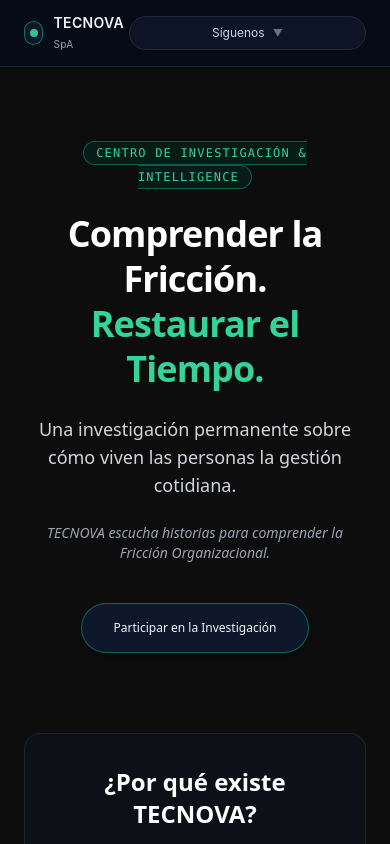
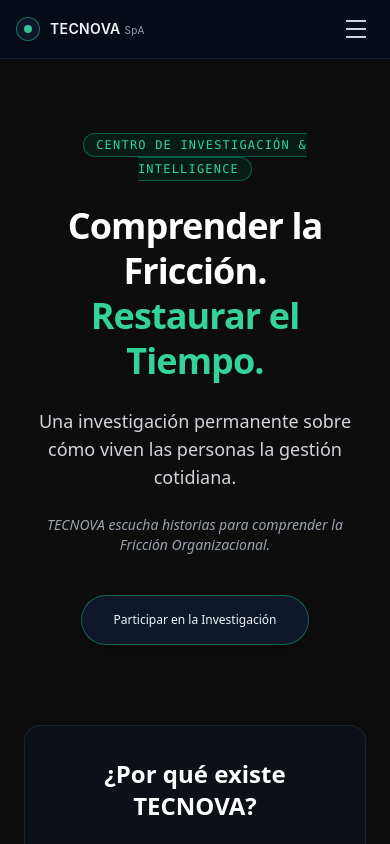
Before and after one commit to tecnova1/tecnova-platform, a Next.js app: page / in a window 390 px wide. Shown: the top 844 px of the page. Built offline with nearby package versions, Linux system fonts and the light colour scheme.

Commit message:
feat: Add mobile hamburger menu to Header component

```diff
--- a/components/layout/Header.tsx
+++ b/components/layout/Header.tsx
@@ -1,26 +1,105 @@
+'use client';
+
 import Link from 'next/link';
+import { useState } from 'react';
+import { motion, AnimatePresence } from 'framer-motion';
 import { SocialMenu } from './SocialMenu';
 import { TecnovaLogo } from '../ui/Logo';
 
 export const Header = () => {
+  const [isMenuOpen, setIsMenuOpen] = useState(false);
+
+  const menuItems = [
+    { label: 'Inicio', href: '/' },
+    { label: 'Nosotros', href: '/nosotros' },
+    { label: 'Investigación', href: '/investigacion' },
+    { label: 'Observatorio', href: '/observatorio' },
+    { label: 'Publicaciones', href: '/publicaciones' },
+    { label: 'Contacto', href: '/contacto' },
+  ];
+
   return (
-    <header className="sticky top-0 z-40 bg-[#070c18]/90 backdrop-blur border-b border-slate-800/80 px-6 py-4">
+    <header className="sticky top-0 z-40 bg-[#070c18]/90 backdrop-blur border-b border-slate-800/80 px-4 sm:px-6 py-3 sm:py-4">
       <div className="max-w-6xl mx-auto flex justify-between items-center">
         <Link href="/">
           <TecnovaLogo />
         </Link>
 
+        {/* Desktop Navigation */}
         <nav className="hidden md:flex items-center space-x-8 text-xs text-slate-400 tracking-wide">
-          <Link href="/" className="hover:text-slate-100 transition">Inicio</Link>
-          <Link href="/nosotros" className="hover:text-slate-100 transition">Nosotros</Link>
-          <Link href="/investigacion" className="hover:text-slate-100 transition">Investigación</Link>
-          <Link href="/observatorio" className="hover:text-slate-100 transition">Observatorio</Link>
-          <Link href="/publicaciones" className="hover:text-slate-100 transition">Publicaciones</Link>
-          <Link href="/contacto" className="hover:text-slate-100 transition">Contacto</Link>
+          {menuItems.map((item) => (
+            <Link
+              key={item.href}
+              href={item.href}
+              className="hover:text-slate-100 transition"
+            >
+              {item.label}
+            </Link>
+          ))}
         </nav>
 
-        <SocialMenu />
+        <div className="flex items-center space-x-3 sm:space-x-4">
+          {/* Mobile Hamburger Menu Button */}
+          <button
+            onClick={() => setIsMenuOpen(!isMenuOpen)}
+            aria-expanded={isMenuOpen}
+            aria-label="Toggle navigation menu"
+            className="md:hidden flex flex-col space-y-1.5 p-2 hover:bg-slate-800/50 rounded-lg transition"
+          >
+            <span
+              className={`block w-5 h-0.5 bg-slate-300 transition-all duration-300 ${
+                isMenuOpen ? 'rotate-45 translate-y-2' : ''
+              }`}
+            />
+            <span
+              className={`block w-5 h-0.5 bg-slate-300 transition-all duration-300 ${
+                isMenuOpen ? 'opacity-0' : ''
+              }`}
+            />
+            <span
+              className={`block w-5 h-0.5 bg-slate-300 transition-all duration-300 ${
+                isMenuOpen ? '-rotate-45 -translate-y-2' : ''
+              }`}
+            />
+          </button>
+
+          {/* Social Menu (visible on all sizes) */}
+          <div className="hidden sm:block">
+            <SocialMenu />
+          </div>
+        </div>
       </div>
+
+      {/* Mobile Navigation Menu */}
+      <AnimatePresence>
+        {isMenuOpen && (
+          <motion.div
+            initial={{ opacity: 0, height: 0 }}
+            animate={{ opacity: 1, height: 'auto' }}
+            exit={{ opacity: 0, height: 0 }}
+            transition={{ duration: 0.2 }}
+            className="md:hidden overflow-hidden border-t border-slate-800/80 mt-3"
+          >
+            <nav className="py-4 space-y-2 px-2">
+              {menuItems.map((item) => (
+                <Link
+                  key={item.href}
+                  href={item.href}
+                  onClick={() => setIsMenuOpen(false)}
+                  className="block px-4 py-2.5 text-sm text-slate-300 hover:bg-slate-800/60 hover:text-slate-100 rounded-lg transition"
+                >
+                  {item.label}
+                </Link>
+              ))}
+              <div className="pt-2 border-t border-slate-800/60">
+                <div className="px-2">
+                  <SocialMenu />
+                </div>
+              </div>
+            </nav>
+          </motion.div>
+        )}
+      </AnimatePresence>
     </header>
   );
 };
```
